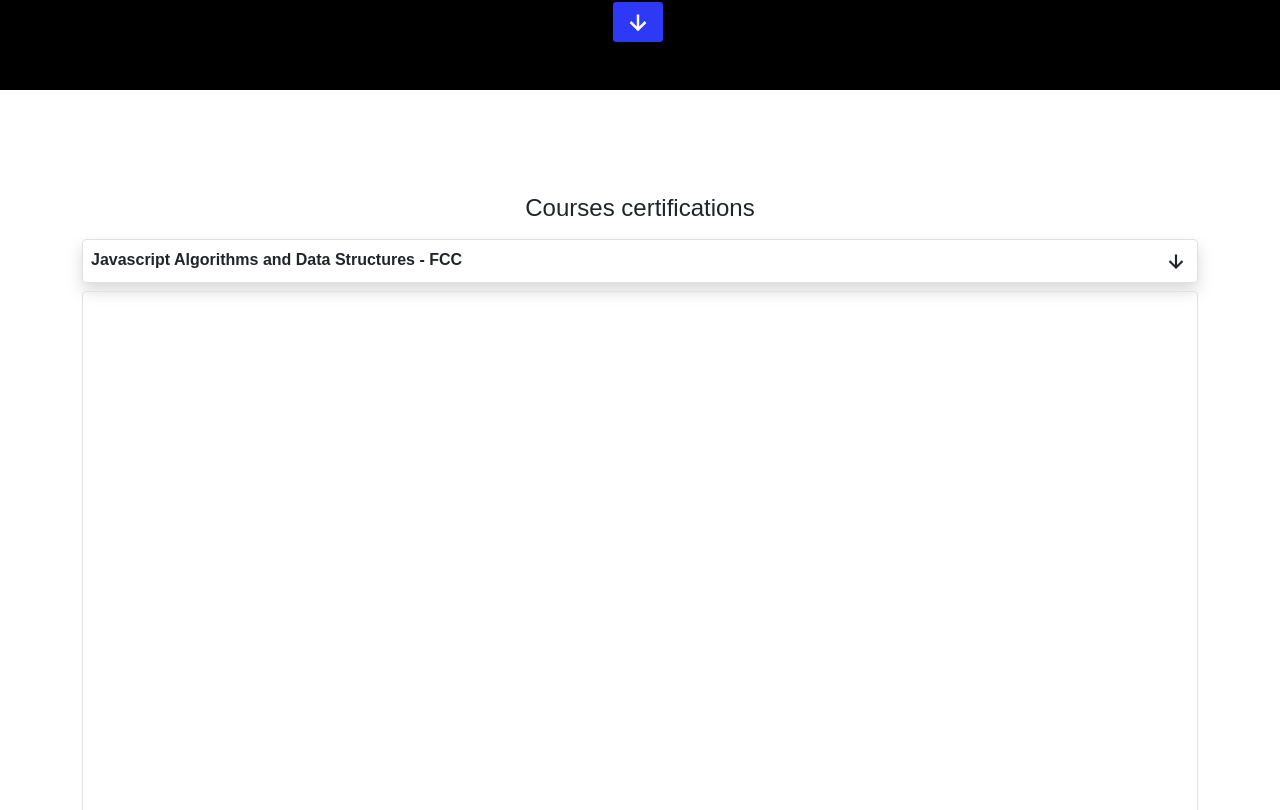
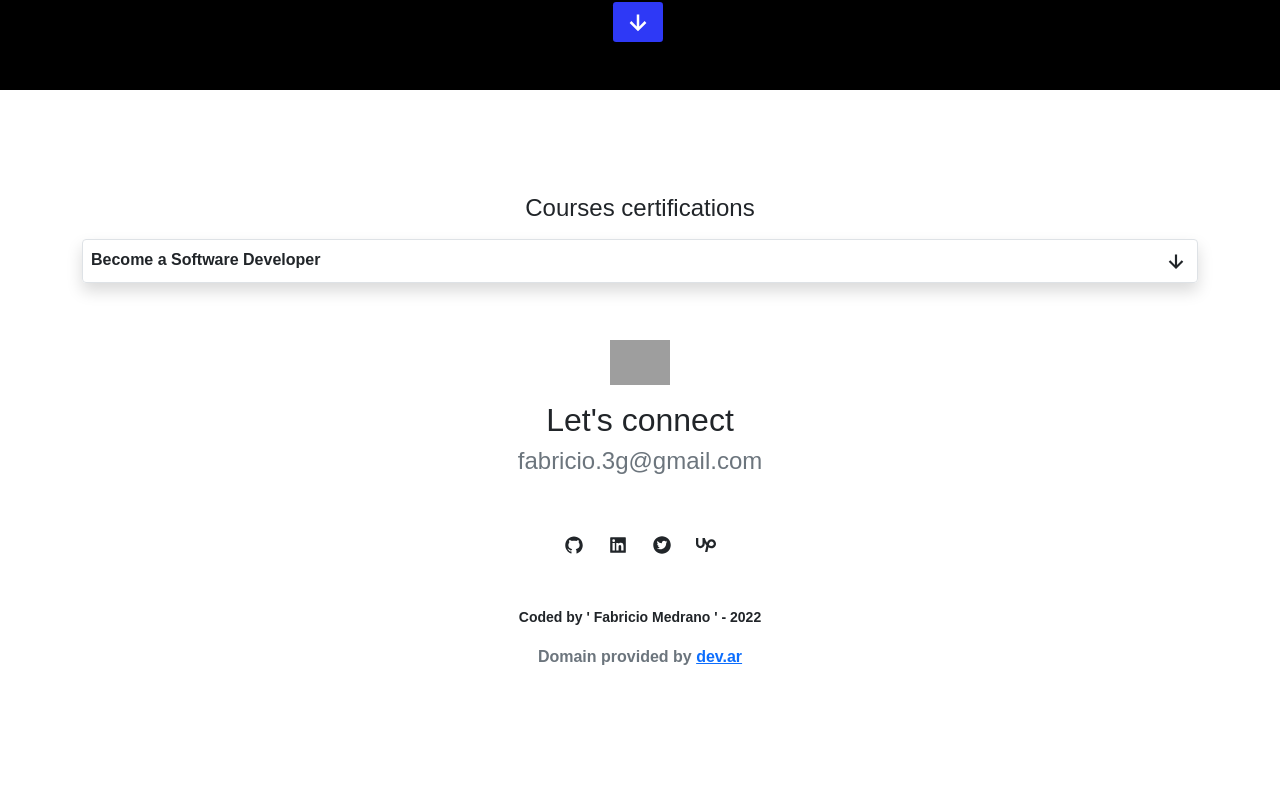
Before and after one commit to fabricio3g/portfolio-nextjs, a Next.js app: page /aboutme in a window 1280 px wide. Shown: the part 310-1120 px from the top of the page. After the commit the page ends 995 px from the top, so only its background shows below. Built offline with nearby package versions, Linux system fonts and the light colour scheme; no server answers; grey boxes are pictures that could not be loaded; a web font is replaced by a local one.

Commit message:
Update aboutme.js

```diff
--- a/pages/aboutme.js
+++ b/pages/aboutme.js
@@ -1,50 +1,11 @@
 import { Container } from "react-bootstrap";
 import Layout from "../components/Layout";
-import { BiLinkExternal, BiDownArrowAlt } from "react-icons/bi";
+import { BiDownArrowAlt } from "react-icons/bi";
 import { Button } from "react-bootstrap";
 import Style from "../styles/Button.module.css";
-import { useEffect, useState } from "react";
+import Certfs from '../components/Certfs'
 
 const AboutMe = () => {
-
-      function _arrayBufferToBase64( buffer ) {
-        // Thanks to:
-        // https://stackoverflow.com/questions/9267899/arraybuffer-to-base64-encoded-string
-        let binary = '';
-        let bytes = new Uint8Array( buffer );
-        let len = bytes.byteLength;
-        for (let i = 0; i < len; i++) {
-            binary += String.fromCharCode( bytes[ i ] );
-        }
-        return window.btoa( binary );
-    }
-
-    const [pdf, setPdf] = useState(null)
-    const [loading, setLoading] = useState(true)
-
-    useEffect(()=>{
-      fetch('https://raw.githubusercontent.com/fabricio3g/personal-portfolio/main/old_desing/assets/certs/CertificadoDeFinalizacion_Become%20a%20Software%20Developer.pdf')
-        .then( res => res.arrayBuffer())
-        .then(data =>
-          {
-            const base64 =_arrayBufferToBase64(data)
-            setPdf(base64)
-          }
-        ).catch(err => {throw err})
-        .finally(()=>
-        {
-          setLoading(false)
-        }
-        )
-    },[])
-
-
-
-
-
-
-
-
 
 
   return (
@@ -69,23 +30,14 @@ const AboutMe = () => {
           </a>
         </Container>
       </Container>
+      <Container>
+
+      </Container>
       <Container id="studies" className="mt-5 pt-5 d-flex flex-column align-items-center">
         <h4 className="text-center my-2 ">Courses certifications</h4>
 
-          <div role="button" className={`d-flex justify-content-between pe-auto w-100  p-2 rounded shadow my-2 border`}><span>Javascript Algorithms and Data Structures - FCC</span> <BiDownArrowAlt size={26}/></div>
 
-
-        {
-          loading ? "" :  (
-           <Container className="p-2 border rounded">
-            <iframe
-  title="frame"
-  width="100%"
-  height="700px"
-  src={`data:application/pdf;base64,${pdf}`} />
-  </Container>
-          )
-        }
+        <Certfs title={'Become a Software Developer'} url={"https://raw.githubusercontent.com/fabricio3g/personal-portfolio/main/old_desing/assets/certs/CertificadoDeFinalizacion_Become%20a%20Software%20Developer.pdf"}/>
 
       </Container>
     </Layout>
```
